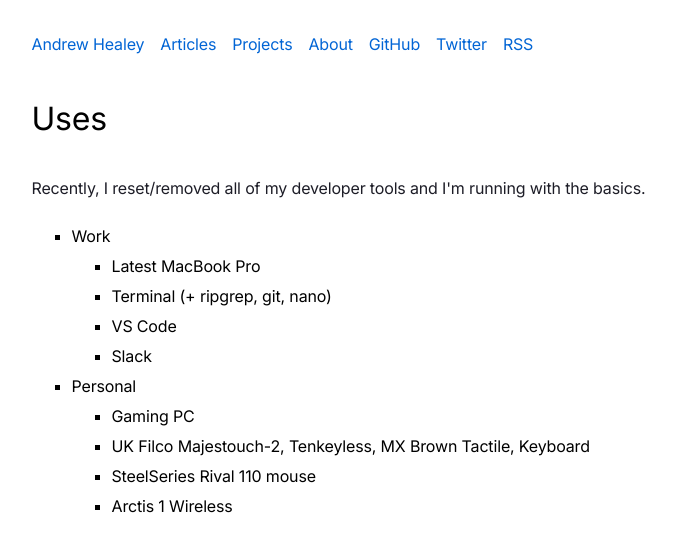
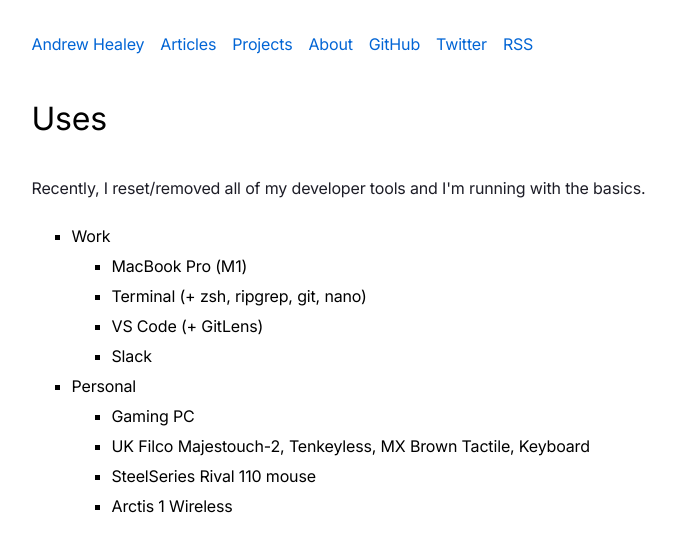
Before and after one commit to healeycodes/healeycodes.com, a Next.js app: page /uses in a window 1280 px wide. Shown: the top 552 px of the page, without its empty margins (262-938 px from the left). Built offline with nearby package versions, Linux system fonts and the light colour scheme.

Commit message:
Update /uses

```diff
--- a/pages/uses.tsx
+++ b/pages/uses.tsx
@@ -9,9 +9,9 @@ export default function About() {
         <ul>
           <li>Work</li>
           <ul>
-            <li>Latest MacBook Pro</li>
-            <li>Terminal (+ ripgrep, git, nano)</li>
-            <li>VS Code</li>
+            <li>MacBook Pro (M1)</li>
+            <li>Terminal (+ zsh, ripgrep, git, nano)</li>
+            <li>VS Code (+ GitLens)</li>
             <li>Slack</li>
           </ul>
           <li>Personal</li>
```
